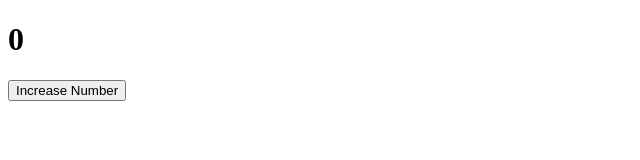
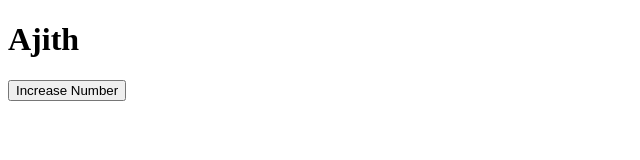
Before and after one commit to LivinkumarS/Nivashkanna-react-class, a React (Vite) app: page / in a window 1280 px wide. Shown: the top 160 px of the page, without its empty margins (0-640 px from the left). Built offline with nearby package versions, Linux system fonts and the light colour scheme.

Commit message:
Hooks-UseEffect

```diff
--- a/src/App.jsx
+++ b/src/App.jsx
@@ -1,15 +1,25 @@
-import React, { useState } from "react";
+import React, { useState, useEffect } from "react";
 import "./App.css";
 
 export default function App() {
+  const nameList = ["Ajith", "Vijay", "Surya", "Vikram", "Dhanush"];
+
   const [number, setNumber] = useState(0);
+
+
+  useEffect(() => {
+    console.log("Changed Name");
+  }, [number]);
 
   return (
     <div>
-      <h1>{number}</h1>
+      <h1>{nameList[number]}</h1>
       <button
         onClick={() => {
           setNumber((prev) => {
+            if (prev == 4) {
+              return 0;
+            }
             return ++prev;
           });
         }}
```
Also changed, not shown: React Notes.txt.
